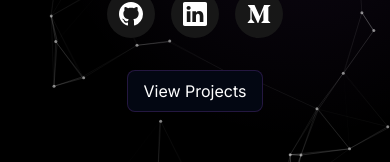
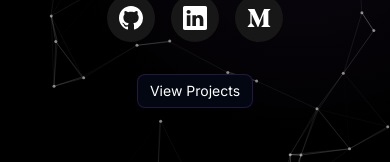
Before and after one commit to asJ26/Akhilesh-portfolio, a Next.js app: page / in a window 390 px wide. Shown: the part 417-579 px from the top of the page. Built offline with nearby package versions, Linux system fonts and the light colour scheme.

Commit message:
fix: improve button responsiveness for mobile devices

```diff
--- a/src/components/ui/button-lit.tsx
+++ b/src/components/ui/button-lit.tsx
@@ -14,7 +14,9 @@ export const ButtonLit = React.forwardRef<HTMLButtonElement, ButtonLitProps>(
     return (
       <button
         className={cn(
-          "group relative rounded-lg px-4 py-2 text-white transition-all duration-200",
+          "group relative rounded-lg text-white transition-all duration-200",
+          "px-3 py-1.5 sm:px-4 sm:py-2",
+          "text-sm sm:text-base",
           "bg-neutral-900 hover:bg-neutral-800",
           "dark:bg-[#030712] dark:hover:bg-purple-500/[0.15]",
           "border border-transparent",
@@ -51,7 +53,9 @@ export const ButtonLitLink = React.forwardRef<HTMLAnchorElement, React.AnchorHTM
     return (
       <a
         className={cn(
-          "group relative inline-flex items-center justify-center rounded-lg px-4 py-2 text-white transition-all duration-200",
+          "group relative inline-flex items-center justify-center rounded-lg text-white transition-all duration-200",
+          "px-3 py-1.5 sm:px-4 sm:py-2",
+          "text-sm sm:text-base",
           "bg-neutral-900 hover:bg-neutral-800",
           "dark:bg-[#030712] dark:hover:bg-purple-500/[0.15]",
           "border border-transparent",
```
